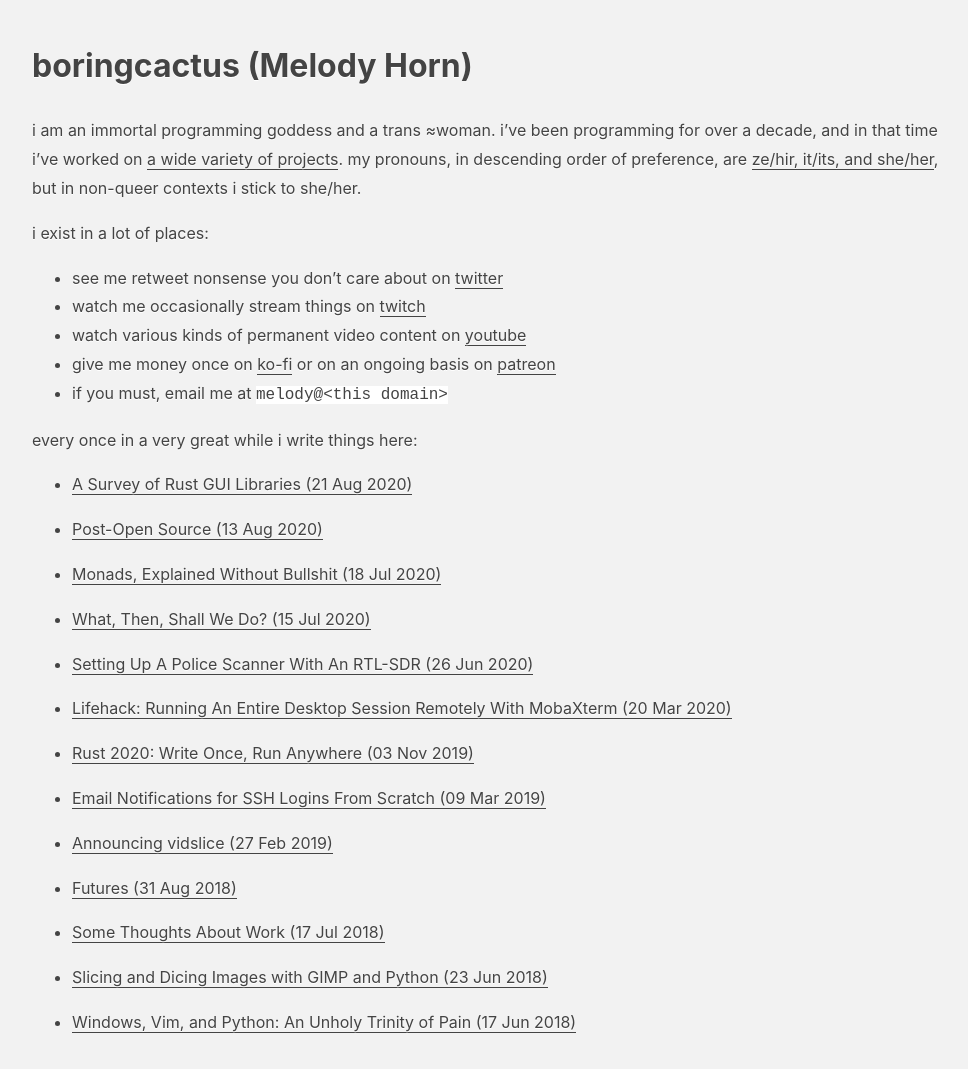
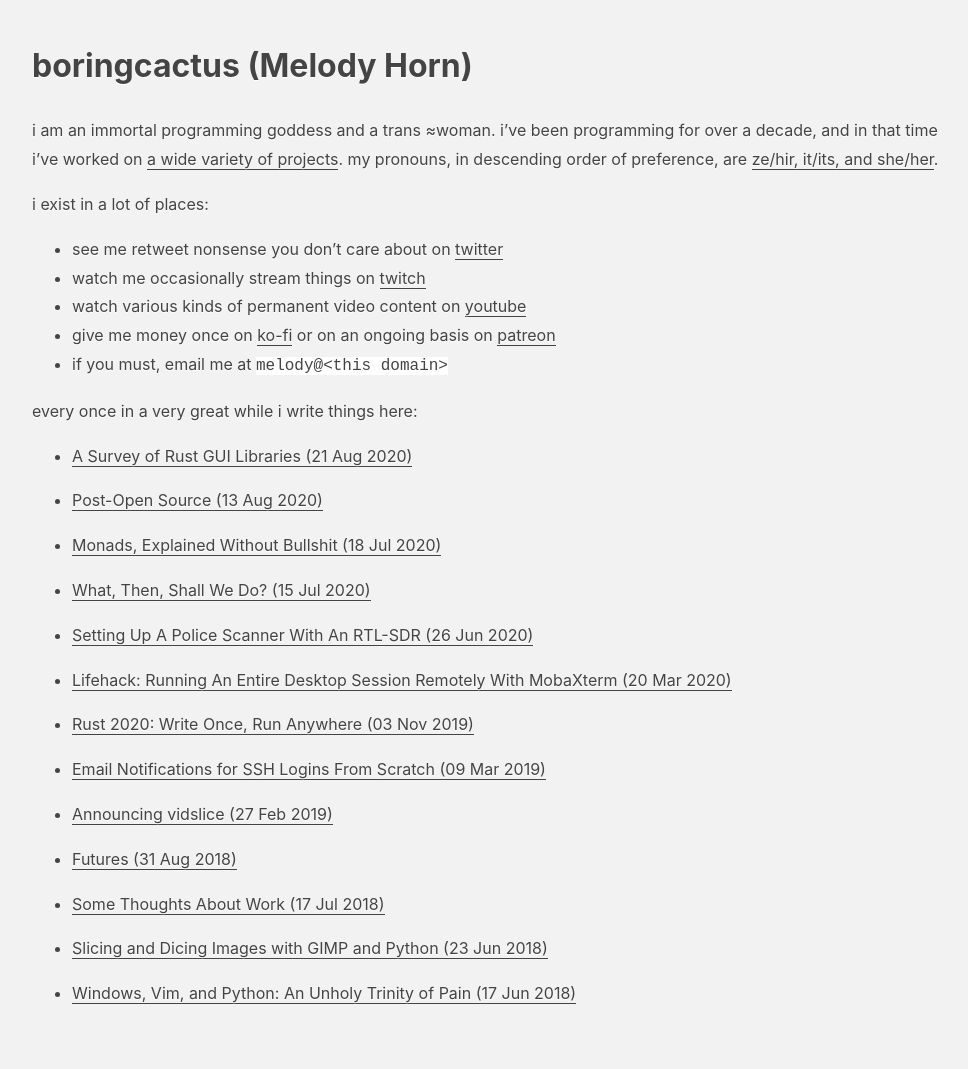
Before and after one commit to boringcactus/boringcactus.github.io, a Jekyll site: the page built from index.md, in a window 1280 px wide. Shown: the whole page, without its empty margins (144-1112 px from the left). Built offline with Jekyll 4.4.1, drawn with Linux system fonts in a browser that asks for light colours; after the commit the page ends 1040 px from its top, so only the background shows below that.

Commit message:
structural tidying

```diff
--- a/_layouts/default.html
+++ b/_layouts/default.html
@@ -1,5 +1,5 @@
 <!DOCTYPE html>
-<html>
+<html lang="en">
 <head>
     <meta charset="utf-8"/>
     <meta name="viewport" content="width=device-width, initial-scale=1" />
@@ -28,7 +28,7 @@
     {% endif %}
 </header>
 <main>
-    <h1>{{ page.title }}</h1>
+    <h1>{{ page.title }}{% if page.date %} <small>({{ page.date | date_to_string }})</small>{% endif %}</h1>
     {{ content }}
 </main>
 </body>
--- a/index.md
+++ b/index.md
@@ -6,7 +6,7 @@
 
 i am an immortal programming goddess and a trans ≈woman.
 i've been programming for over a decade, and in that time i've worked on [a wide variety of projects]({% link projects.md %}).
-my pronouns, in descending order of preference, are [ze/hir, it/its, and she/her](https://pronoun.is/ze/hir?or=it&or=she), but in non-queer contexts i stick to she/her.
+my pronouns, in descending order of preference, are [ze/hir, it/its, and she/her](https://pronoun.is/ze/hir?or=it&or=she).
 
 i exist in a lot of places:
 - see me retweet nonsense you don't care about on [twitter](https://twitter.com/boring_cactus)
--- a/site.css
+++ b/site.css
@@ -22,6 +22,7 @@
     background: white;
     padding: 1rem;
     line-height: 1;
+    overflow-x: auto;
 }
 div.highlighter-rouge pre {
     padding: 0;
```
